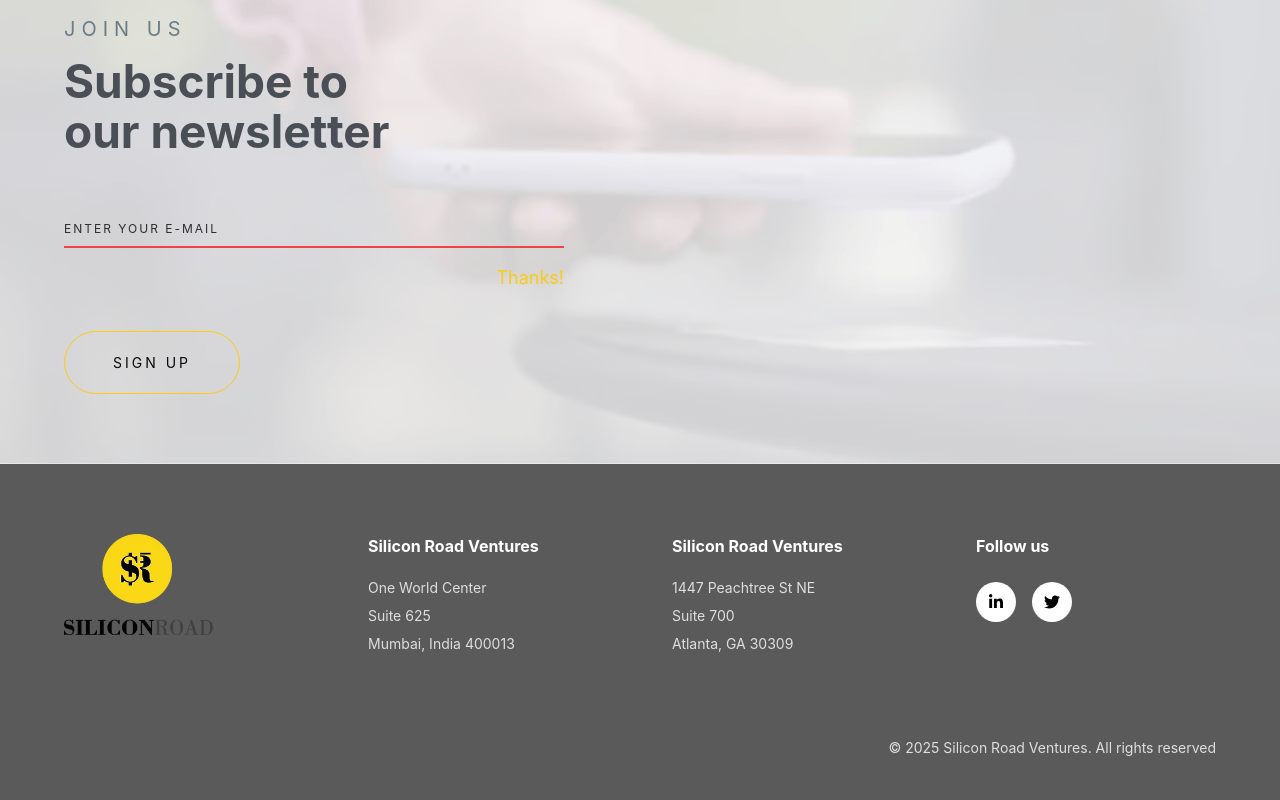
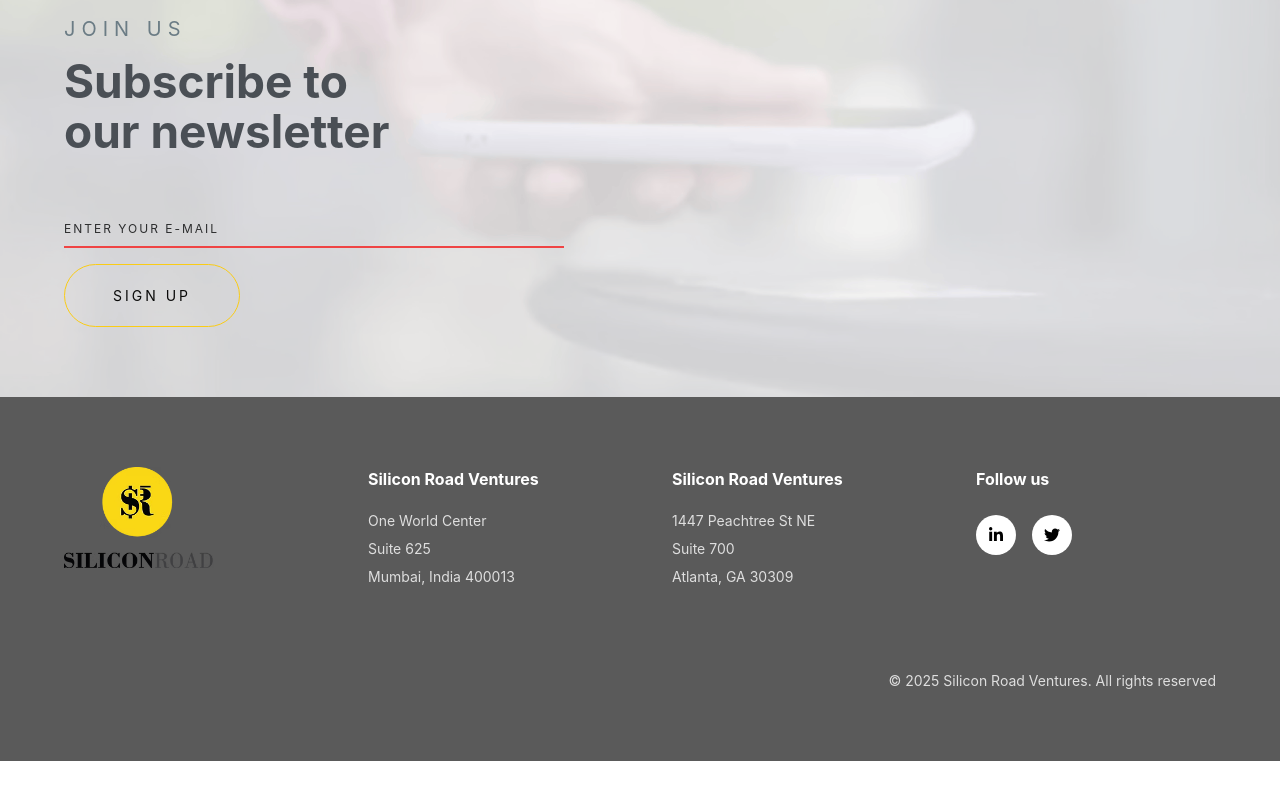
Before and after one commit to TamannaaSinghh/Silicon-Road, a Next.js app: page / in a window 1280 px wide. Shown: the part 2639-3439 px from the top of the page. After the commit the page ends 3400 px from the top, so only its background shows below. Built offline with nearby package versions, Linux system fonts and the light colour scheme.

Commit message:
removed thanks in the homepage

```diff
--- a/sections/Newsletter.tsx
+++ b/sections/Newsletter.tsx
@@ -36,9 +36,9 @@ export default function Newsletter() {
           <div className="border-b-2 border-red-500 w-full mb-4"></div>
 
           {/* Thanks text */}
-          <p className="text-yellow-400 text-[18px] mb-10 flex justify-end">
+          {/* <p className="text-yellow-400 text-[18px] mb-10 flex justify-end">
             Thanks!
-          </p>
+          </p> */}
 
           {/* Button */}
           <button className="px-12 py-5 border border-yellow-400 rounded-full text-[14px] tracking-[3px] uppercase hover:bg-yellow-400 transition">
```
